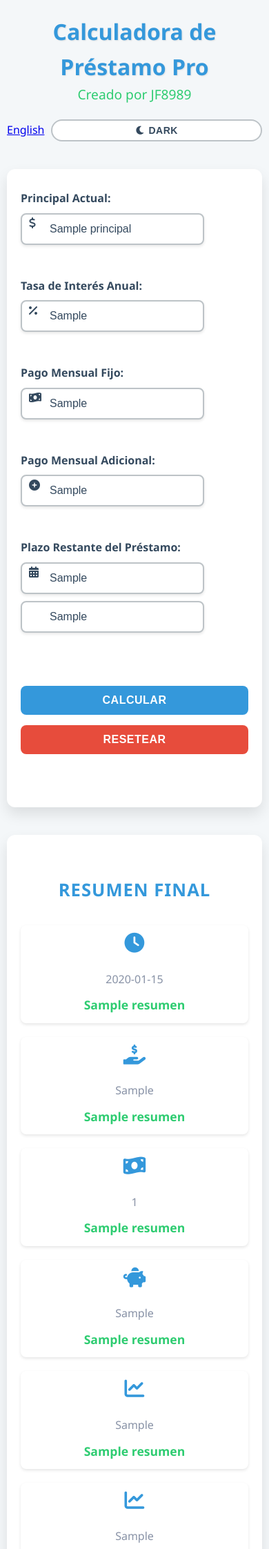
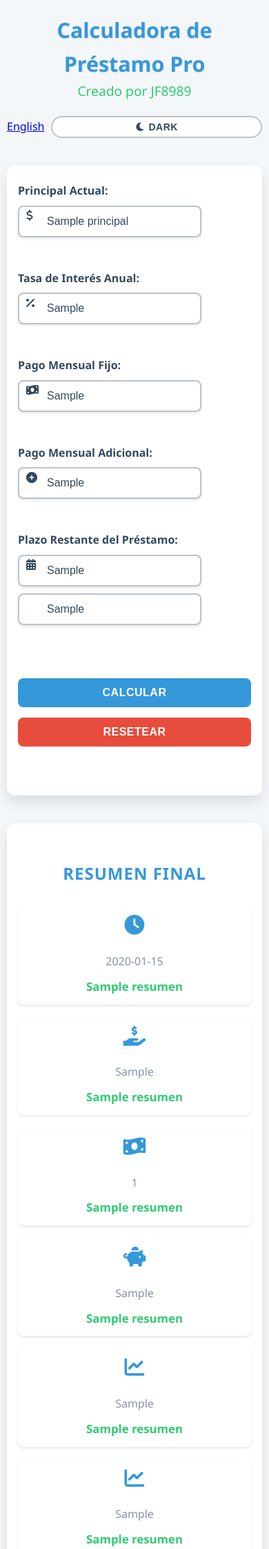
Before and after one commit to jf8989/loan-calculator, a Flask app: template templates/index.html in a window 390 px wide. Shown: the top 2245 px of the page at 69% size. Run offline with Flask 3, Linux system fonts and the light colour scheme; the template is opened without the code that fills it: most values are stand-ins (such as "Sample title", 1, 10 or a date in 2020); some libraries are stand-ins or nearby versions.

Commit message:
feat: Add mobile and print styling improvements for better usability and PDF export

```diff
--- a/static/styles.css
+++ b/static/styles.css
@@ -126,7 +126,7 @@ input[type="text"] {
     padding: 12px 15px 12px 40px;
     border: 2px solid var(--border-color);
     border-radius: 8px;
-    font-size: 16px;
+    font-size: 16px; /* mobile: prevents iOS zoom */
     transition: border-color 0.2s ease, box-shadow 0.2s ease, background-color 0.2s ease;
     background-color: var(--input-bg);
     box-shadow: var(--input-shadow);
@@ -167,6 +167,7 @@ input[type="text"]:focus-visible {
     gap: 15px;
     justify-content: flex-end;
     margin-top: 30px;
+    flex-wrap: wrap; /* mobile: wrap nicely */
 }
 
 button {
@@ -505,17 +506,17 @@ body.theme-dark .footer-bottom { background-color: #0f172a; }
     * { transition: none !important; animation: none !important; }
 }
 
-/* Responsive */
+/* ========= Mobile tweaks ========= */
 @media (max-width: 768px) {
     .container { padding: 20px 10px; }
-    form, .results-container { padding: 30px 20px; }
+    form, .results-container { padding: 24px 16px; } /* a hair tighter */
     .loan-summary { font-size: 1em; padding: 15px; }
-    .summary h2 { font-size: 1.8em; }
+    .summary h2 { font-size: 1.6em; }
     .summary-grid { grid-template-columns: 1fr; }
     .summary-item { padding: 15px; }
     .summary-item i { font-size: 2em; }
-    .summary-item strong { font-size: 1.2em; }
-    .button-group { flex-direction: column; }
+    .summary-item strong { font-size: 1.15em; }
+    .button-group { flex-direction: column; align-items: stretch; }
     button { width: 100%; }
     .plazo-group .plazo-inputs { flex-direction: column; gap: 10px; }
     .footer-content { flex-direction: column; align-items: center; }
@@ -524,14 +525,16 @@ body.theme-dark .footer-bottom { background-color: #0f172a; }
 }
 
 @media (max-width: 480px) {
-    h1 { font-size: 2em; }
-    h2 { font-size: 1.5em; }
+    h1 { font-size: 1.9em; }
+    h2 { font-size: 1.4em; }
     input[type="text"] { font-size: 16px; } /* prevent iOS zoom */
-    .loan-summary { font-size: 0.9em; padding: 12px; }
-    .summary h2 { font-size: 1.6em; }
+    .loan-summary { font-size: 0.95em; padding: 12px; }
+    .summary h2 { font-size: 1.5em; }
     .summary-item { padding: 12px; }
     .summary-item i { font-size: 1.8em; }
-    .summary-item strong { font-size: 1.1em; }
+    .summary-item strong { font-size: 1.05em; }
+
+    /* Table becomes cards for readability */
     table, thead, tbody, th, td, tr { display: block; }
     thead tr { position: absolute; top: -9999px; left: -9999px; }
     tr { border: 1px solid var(--border-color); margin-bottom: 10px; }
@@ -547,9 +550,37 @@ body.theme-dark .footer-bottom { background-color: #0f172a; }
     }
 }
 
-/* Print tweaks (used by html2pdf & print) */
+/* ========= Print tweaks (reliable PDF via window.print) ========= */
 @media print {
-    body { background: #fff; }
-    .site-footer, nav, .button-group, .theme-toggle { display: none !important; }
-    .results-container { box-shadow: none; border: none; }
+    @page { margin: 12mm; } /* adjust if you want tighter margins */
+
+    /* exact color where supported */
+    * { -webkit-print-color-adjust: exact; print-color-adjust: exact; }
+
+    /* Hide non-report stuff for PDF cleanliness */
+    nav, header, .site-footer, .footer-bottom, .button-group, .theme-toggle, #loading-overlay {
+        display: none !important;
+    }
+
+    /* Ensure report starts at top and title doesn't get pushed to later pages */
+    #report-root {
+        break-before: avoid;
+        page-break-before: avoid;
+        margin-top: 0 !important;
+    }
+
+    .print-header {
+        display: block !important;
+        margin-bottom: 8px;
+    }
+
+    /* Avoid breaking key blocks across pages */
+    h1, h2, .summary, .payment-details, table, tr, .summary-grid, .summary-item {
+        break-inside: avoid;
+        page-break-inside: avoid;
+    }
+
+    /* Tighten spacing to reduce orphan page breaks */
+    .container { padding: 0 !important; }
+    .results-container { box-shadow: none; border: none; margin-top: 0 !important; padding: 0 !important; }
 }
--- a/templates/index.html
+++ b/templates/index.html
@@ -9,7 +9,7 @@
       href="https://cdnjs.cloudflare.com/ajax/libs/font-awesome/6.0.0-beta3/css/all.min.css"
     />
     <link rel="stylesheet" href="{{ url_for('static', filename='styles.css') }}" />
-    <!-- html2pdf for client-side PDF export -->
+    <!-- html2pdf still included (unused for now) -->
     <script src="https://cdnjs.cloudflare.com/ajax/libs/html2pdf.js/0.10.1/html2pdf.bundle.min.js" defer></script>
     <script src="{{ url_for('static', filename='scripts.js') }}" defer></script>
   </head>
@@ -103,7 +103,13 @@
         </div>
         {% endif %}
 
-        <!-- Wrap results in #report-root so PDF export gets a clean capture -->
+        <!-- PRINT HEADER (screen-hidden, print-only) -->
+        <div class="print-header" style="display:none;">
+          <h1>Calculadora de Préstamo Pro</h1>
+          <p class="author">Creado por JF8989</p>
+        </div>
+
+        <!-- Wrap results in #report-root so print exports start here -->
         <div id="report-root">
           <div id="results" class="results-container {% if not resumen %}hidden{% endif %}">
             {% if resumen %}
```
Also changed, not shown: templates/index_en.html (+7 -1 lines).
